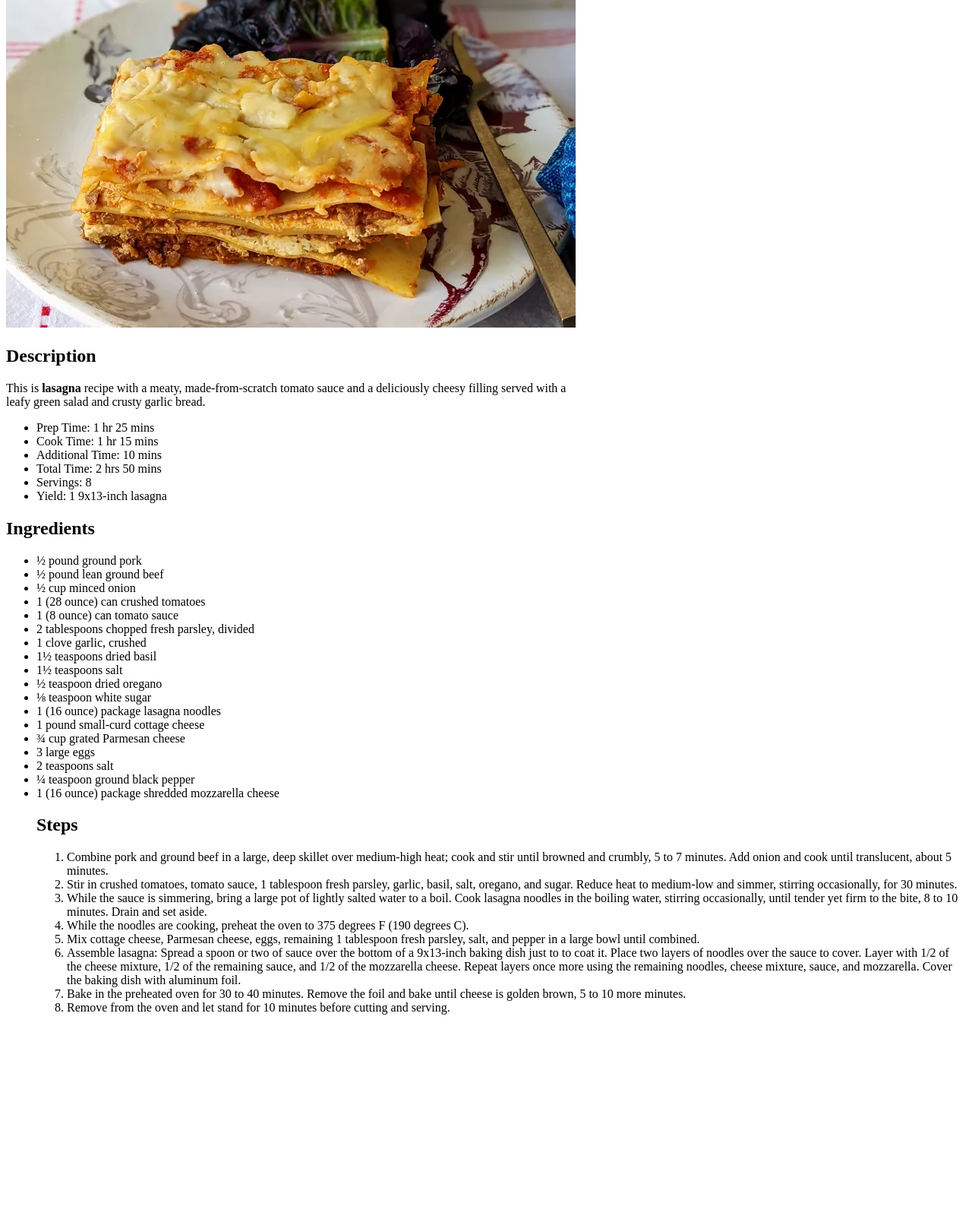
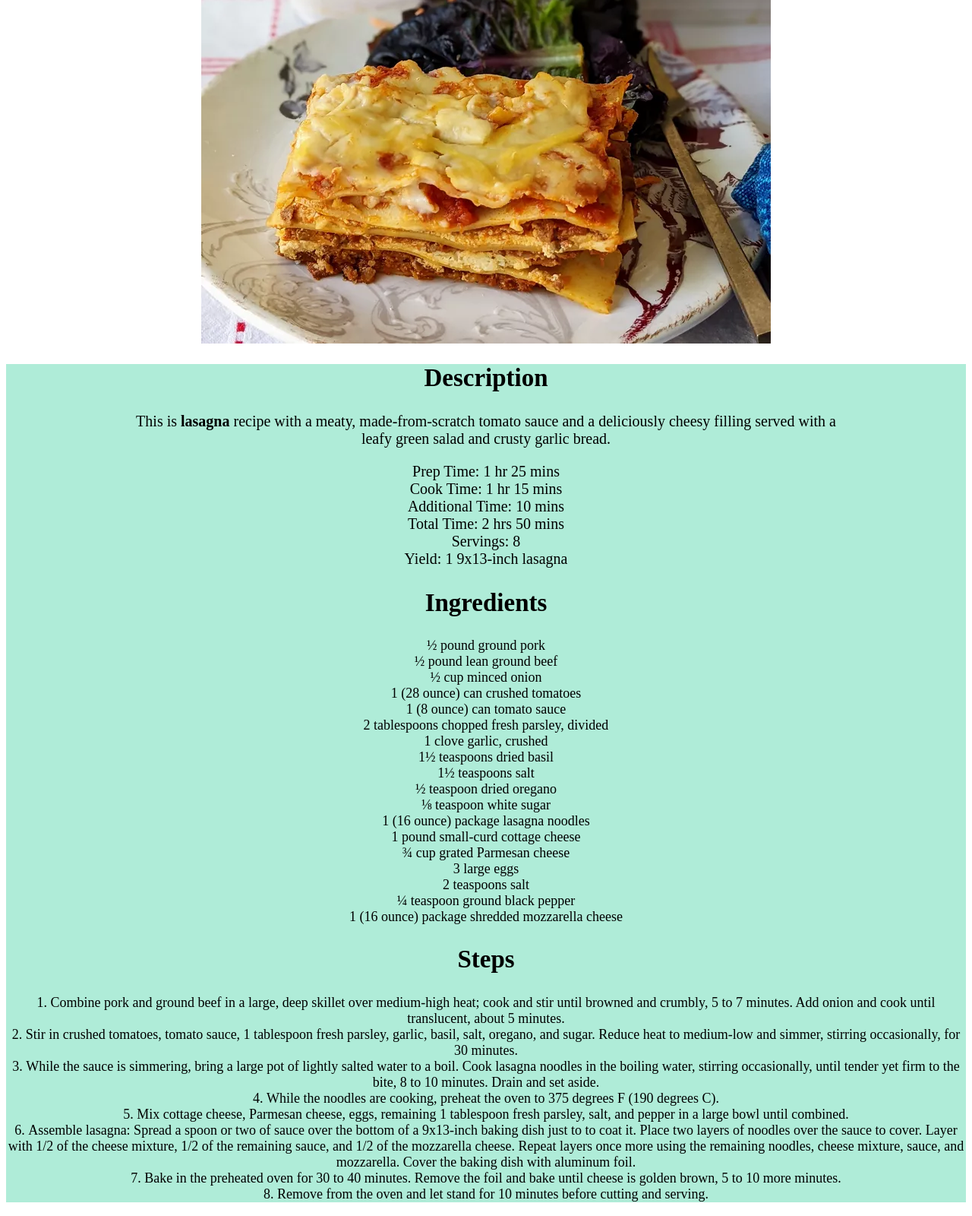
Before and after one commit to onkiratu/odin-recipes, a plain HTML site: page recipes/lasagna.html in a window 1280 px wide. Shown: the part 399-1999 px from the top of the page at 76% size. Before the commit the page ends 1750 px from the top, so only its background shows below. Drawn offline with Linux system fonts and the light colour scheme.

Commit message:
css added to html

```diff
--- a/index.html
+++ b/index.html
@@ -1,20 +1,30 @@
 <!DOCTYPE html>
 <html lang="en">
+
 <head>
     <meta charset="UTF-8">
     <meta name="viewport" content="width=device-width, initial-scale=1.0">
     <title>Odin Recipes</title>
+    <link rel="stylesheet" href="styles.css">
+
 </head>
+
 <body>
-    <h1>Odin Recipes</h1>
+    <div class="wholebody">
+        <div class="header">
+            <h1>Odin Recipes</h1>
+        </div>
 
-    <ul>
-        <li><a href="recipes/lasagna.html" target="_blank" rel="noopener noreferrer">Lasagna</a></li>
-        <li><a href="recipes/garlic_chicken.html" target="_blank" rel="noopener noreferrer">Garlic Chicken</a></li>
-        <li><a href="recipes/mutton.html" target="_blank" rel="noopener noreferrer">Mutton</a></li>
-    </ul>
+        <div class="linksbody">
+            <ul>
+                <li><a href="recipes/lasagna.html" target="_blank" rel="noopener noreferrer">Lasagna</a></li>
+                <li><a href="recipes/garlic_chicken.html" target="_blank" rel="noopener noreferrer">Garlic Chicken</a>
+                </li>
+                <li><a href="recipes/mutton.html" target="_blank" rel="noopener noreferrer">Mutton</a></li>
+            </ul>
+        </div>
 
+    </div>
+</body>
 
-
-</body>
 </html>
--- a/recipes/lasagna.html
+++ b/recipes/lasagna.html
@@ -5,16 +5,29 @@
     <meta charset="UTF-8">
     <meta name="viewport" content="width=device-width, initial-scale=1.0">
     <title>Lasagna</title>
+    <link rel="stylesheet" href="../styles.css">
+
 </head>
 
 <body>
+    <div class="foodname">
         <h1>Lasagna</h1>
+    </div>
 
+    <div class="images">
         <img src="../images/lasagna.webp" alt="Lasagna" loading="lazy">
+    </div>
 
+    <div class="page-content">
+
+        <div class="desc">
             <h2>Description</h2>
+        </div>
 
-        <p>This is <strong>lasagna</strong> recipe with a meaty, made-from-scratch tomato sauce and a deliciously cheesy filling served with a <br> leafy green salad and crusty garlic bread.</p>
+        <div class="prep">
+
+            <p>This is <strong>lasagna</strong> recipe with a meaty, made-from-scratch tomato sauce and a deliciously
+                cheesy filling served with a <br> leafy green salad and crusty garlic bread.</p>
 
             <ul>
                 <li>Prep Time: 1 hr 25 mins</li>
@@ -25,8 +38,13 @@
                 <li>Yield: 1 9x13-inch lasagna</li>
             </ul>
 
+        </div>
+
+        <div class="ingredients">
             <h2>Ingredients</h2>
+        </div>
 
+        <div class="ingredients-list">
             <ul>
                 <li>½ pound ground pork</li>
                 <li>½ pound lean ground beef</li>
@@ -47,19 +65,36 @@
                 <li>¼ teaspoon ground black pepper</li>
                 <li>1 (16 ounce) package shredded mozzarella cheese</li>
                 </u>
+        </div>
 
+        <div class="steps">
             <h2>Steps</h2>
+        </div>
+
+        <div class="steps-list">
             <ol>
-        <li>Combine pork and ground beef in a large, deep skillet over medium-high heat; cook and stir until browned and crumbly, 5 to 7 minutes. Add onion and cook until translucent, about 5 minutes.</li>
-        <li>Stir in crushed tomatoes, tomato sauce, 1 tablespoon fresh parsley, garlic, basil, salt, oregano, and sugar. Reduce heat to medium-low and simmer, stirring occasionally, for 30 minutes.</li>
-        <li>While the sauce is simmering, bring a large pot of lightly salted water to a boil. Cook lasagna noodles in the boiling water, stirring occasionally, until tender yet firm to the bite, 8 to 10 minutes. Drain and set aside.</li>
+                <li>Combine pork and ground beef in a large, deep skillet over medium-high heat; cook and stir until
+                    browned and crumbly, 5 to 7 minutes. Add onion and cook until translucent, about 5 minutes.</li>
+                <li>Stir in crushed tomatoes, tomato sauce, 1 tablespoon fresh parsley, garlic, basil, salt, oregano,
+                    and sugar. Reduce heat to medium-low and simmer, stirring occasionally, for 30 minutes.</li>
+                <li>While the sauce is simmering, bring a large pot of lightly salted water to a boil. Cook lasagna
+                    noodles in the boiling water, stirring occasionally, until tender yet firm to the bite, 8 to 10
+                    minutes. Drain and set aside.</li>
                 <li>While the noodles are cooking, preheat the oven to 375 degrees F (190 degrees C).</li>
-        <li>Mix cottage cheese, Parmesan cheese, eggs, remaining 1 tablespoon fresh parsley, salt, and pepper in a large bowl until combined.</li>
-        <li>Assemble lasagna: Spread a spoon or two of sauce over the bottom of a 9x13-inch baking dish just to to coat it. Place two layers of noodles over the sauce to cover. Layer with 1/2 of the cheese mixture, 1/2 of the remaining sauce, and 1/2 of the mozzarella cheese. Repeat layers once more using the remaining noodles, cheese mixture, sauce, and mozzarella. Cover the baking dish with aluminum foil.</li>
-        <li>Bake in the preheated oven for 30 to 40 minutes. Remove the foil and bake until cheese is golden brown, 5 to 10 more minutes.</li>
+                <li>Mix cottage cheese, Parmesan cheese, eggs, remaining 1 tablespoon fresh parsley, salt, and pepper in
+                    a large bowl until combined.</li>
+                <li>Assemble lasagna: Spread a spoon or two of sauce over the bottom of a 9x13-inch baking dish just to
+                    to coat it. Place two layers of noodles over the sauce to cover. Layer with 1/2 of the cheese
+                    mixture, 1/2 of the remaining sauce, and 1/2 of the mozzarella cheese. Repeat layers once more using
+                    the remaining noodles, cheese mixture, sauce, and mozzarella. Cover the baking dish with aluminum
+                    foil.</li>
+                <li>Bake in the preheated oven for 30 to 40 minutes. Remove the foil and bake until cheese is golden
+                    brown, 5 to 10 more minutes.</li>
                 <li>Remove from the oven and let stand for 10 minutes before cutting and serving.</li>
             </ol>
+        </div>
 
+    </div>
 </body>
 
 </html>
--- /dev/null
+++ b/styles.css
@@ -0,0 +1,91 @@
+.header{
+    font-size: 32px;
+    font-weight: 800;
+    background-color: aliceblue;
+    color: brown;
+    text-align: center;
+}
+
+.linksbody{
+    background-color: #A8DCD1;
+    color: burlywood;
+    font-size: 20px;
+    font-weight: 500;
+    text-align: center;
+
+}
+
+.wholebody{
+    background-color:  58FCEC;
+}
+
+.foodname{
+    color: rgb(187, 69, 40);
+    text-align: center;
+    font-size: 20px;
+}
+
+/*
+.images {
+    align-items: center;
+
+
+}
+*/
+
+.images {
+    display: flex;
+    justify-content: center; /* Centers the image horizontally */
+    align-items: center;     /* Centers the image vertically */
+    /*width: 300px;
+    height: px; */
+}
+
+.desc{
+    text-align: center;
+    font-size: 22px;
+}
+
+.prep{
+    text-align: center;
+    font-size: 20px;
+}
+
+ul {
+    list-style-type: none; /* Removes the bullets */
+    padding-left: 0;       /* Optional: Removes the default padding */
+    margin-left: 0;        /* Optional: Removes the default margin */
+}
+
+ol {
+    list-style-position: inside; /* Numbers inside list item */
+    text-align: center;          /* Center-aligns the text */
+    padding-left: 0;             /* Removes default padding */
+    list-style-type: decimal;    /* Numbers for ordered list */
+}
+
+.ingredients{
+    text-align: center;
+    font-size: 22px;
+}
+
+.ingredients-list{
+    text-align: center;
+    font-size: 18px;
+
+}
+
+.page-content{
+    background-color: rgb(175, 236, 216);
+}
+
+.steps{
+    text-align: center;
+    font-size: 22px;
+}
+
+.steps-list{
+    text-align: left;
+    font-size: 18px;
+
+}
```
Also changed, not shown: recipes/garlic_chicken.html (+23 -0 lines), recipes/mutton.html (+21 -0 lines), 1 other file. Lines whose indentation alone changed are shown as unchanged.
